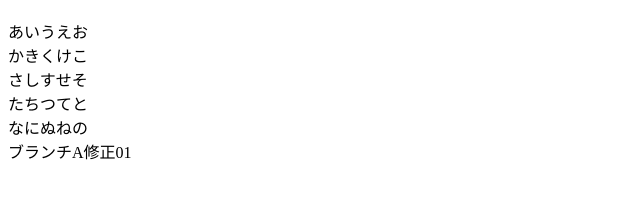
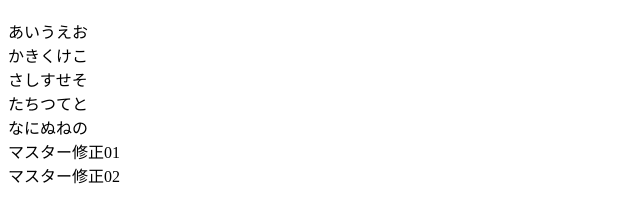
Before and after one commit to zd2a30/firstTest, a plain HTML site: page index.html in a window 1280 px wide. Shown: the part 61-284 px from the top of the page, without its empty margins (0-640 px from the left). Drawn offline with Linux system fonts and the light colour scheme.

Commit message:
マスター修正02

```diff
--- a/index.html
+++ b/index.html
@@ -11,6 +11,7 @@
 	さしすせそ<br>
 	たちつてと<br>
 	なにぬねの<br>
-	ブランチA修正01
+	マスター修正01<br>
+	マスター修正02
 </body>
 </html>
```
